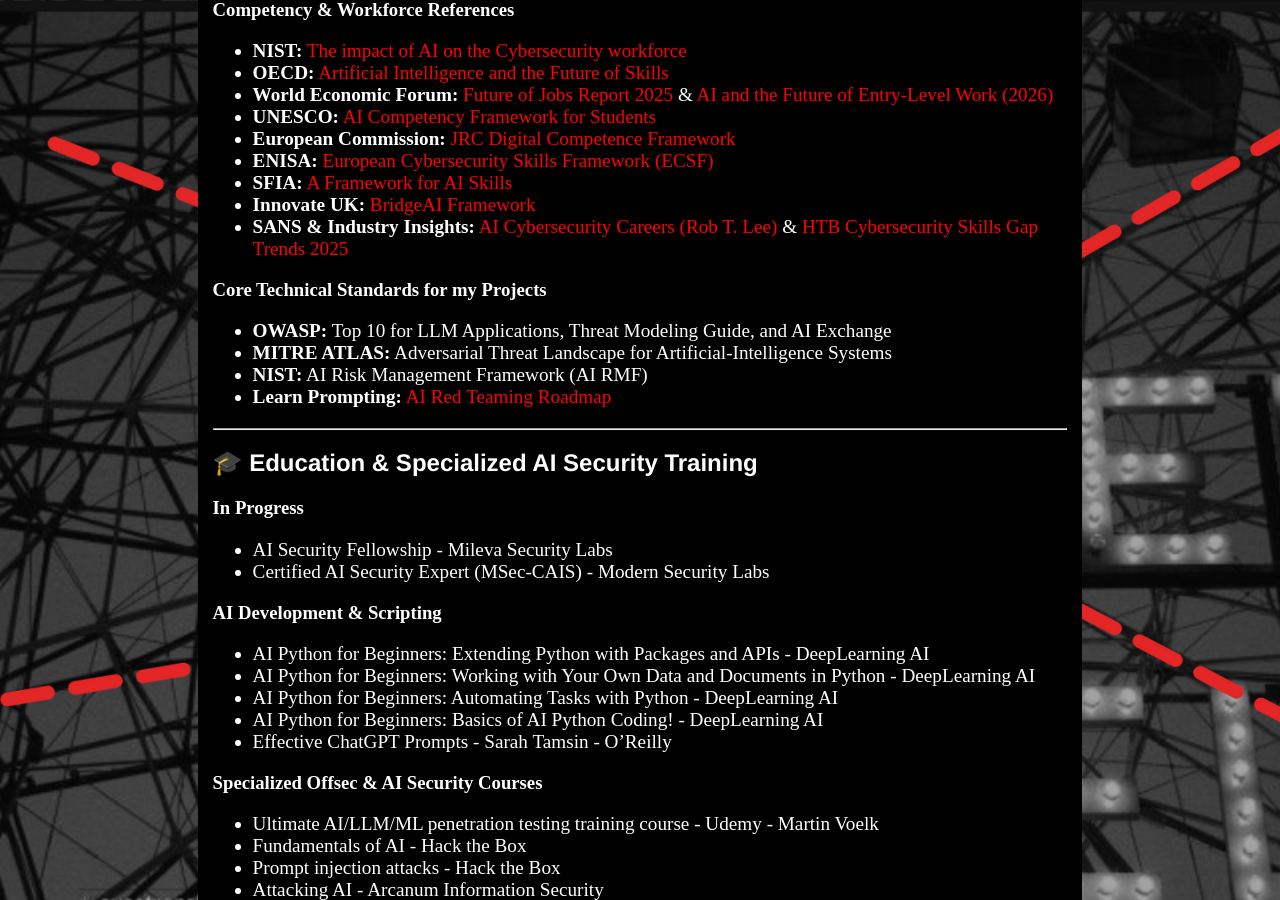
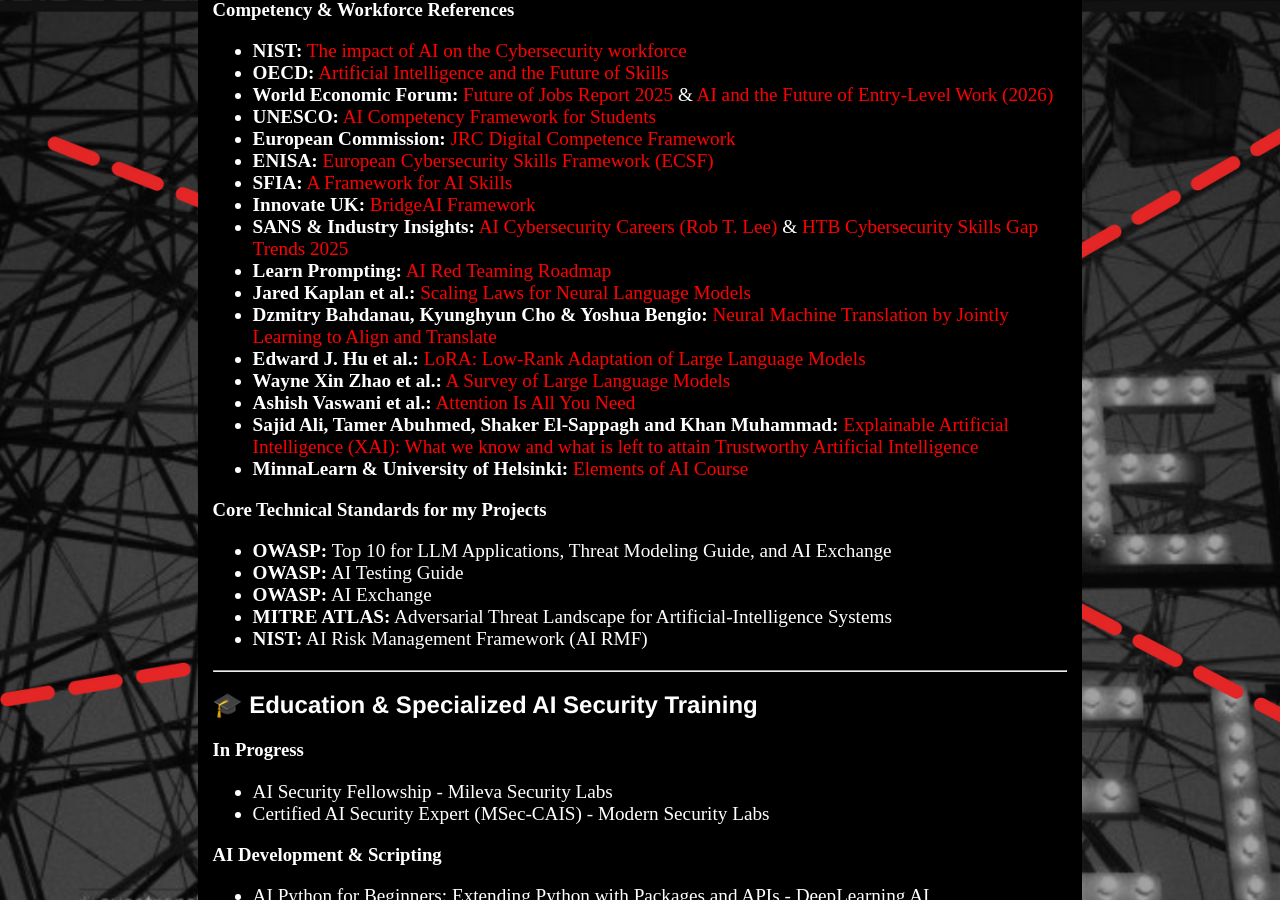
Before and after one commit to CSbyGB/csbygb.github.io, a Jekyll site: the page built from ai-portfolio.html, in a window 1280 px wide and 900 px high, scrolled down 3675 px. Built offline with Jekyll 4.4.1, drawn with Linux system fonts in a browser that asks for light colours.

Commit message:
Update ai-portfolio.html
Added research papers

```diff
--- a/ai-portfolio.html
+++ b/ai-portfolio.html
@@ -120,14 +120,23 @@
         <li><strong>SFIA:</strong> <a href="https://sfia-online.org/en/tools-and-resources/ai-skills-framework" target="_blank">A Framework for AI Skills</a></li>
         <li><strong>Innovate UK:</strong> <a href="https://iuk-business-connect.org.uk/wp-content/uploads/2023/11/Final_BridgeAI_Framework.pdf" target="_blank">BridgeAI Framework</a></li>
         <li><strong>SANS & Industry Insights:</strong> <a href="https://robtlee73.substack.com/p/ai-cybersecurity-careers-the-complete" target="_blank">AI Cybersecurity Careers (Rob T. Lee)</a> & <a href="https://www.hackthebox.com/blog/cybersecurity-skills-gap-trends-2025" target="_blank">HTB Cybersecurity Skills Gap Trends 2025</a></li>
+        <li><strong>Learn Prompting:</strong> <a href="https://roadmap.sh/ai-red-teaming" target="_blank">AI Red Teaming Roadmap</a></li>
+        <li><strong>Jared Kaplan et al.:</strong> <a href="https://arxiv.org/pdf/2001.08361" target="_blank">Scaling Laws for Neural Language Models</a></li>
+        <li><strong>Dzmitry Bahdanau, Kyunghyun Cho & Yoshua Bengio:</strong> <a href="https://arxiv.org/pdf/1409.0473" target="_blank">Neural Machine Translation by Jointly Learning to Align and Translate</a></li>
+        <li><strong>Edward J. Hu et al.:</strong> <a href="https://arxiv.org/pdf/2106.09685" target="_blank">LoRA: Low-Rank Adaptation of Large Language Models</a></li>
+        <li><strong>Wayne Xin Zhao et al.:</strong> <a href="https://arxiv.org/pdf/2303.18223" target="_blank">A Survey of Large Language Models</a></li>
+        <li><strong>Ashish Vaswani et al.:</strong> <a href="https://arxiv.org/pdf/1706.03762" target="_blank">Attention Is All You Need</a></li>
+        <li><strong>Sajid Ali, Tamer Abuhmed, Shaker El-Sappagh and Khan Muhammad:</strong> <a href="https://www.researchgate.net/publication/370111593_Explainable_Artificial_Intelligence_XAI_What_we_know_and_what_is_left_to_attain_Trustworthy_Artificial_Intelligence" target="_blank">Explainable Artificial Intelligence (XAI): What we know and what is left to attain Trustworthy Artificial Intelligence</a></li>
+        <li><strong>MinnaLearn & University of Helsinki:</strong> <a href="https://www.elementsofai.com/" target="_blank">Elements of AI Course</a></li>
     </ul>
 
     <h3>Core Technical Standards for my Projects</h3>
     <ul>
         <li><strong>OWASP:</strong> Top 10 for LLM Applications, Threat Modeling Guide, and AI Exchange</li>
+        <li><strong>OWASP:</strong> AI Testing Guide</li>
+        <li><strong>OWASP:</strong> AI Exchange</li>
         <li><strong>MITRE ATLAS:</strong> Adversarial Threat Landscape for Artificial-Intelligence Systems</li>
         <li><strong>NIST:</strong> AI Risk Management Framework (AI RMF)</li>
-        <li><strong>Learn Prompting:</strong> <a href="https://roadmap.sh/ai-red-teaming" target="_blank">AI Red Teaming Roadmap</a></li>
     </ul>
 
     <hr>
```
